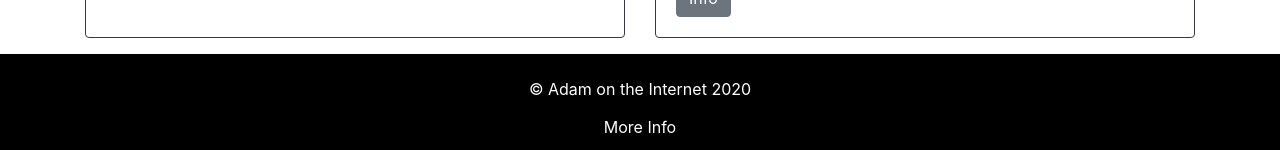
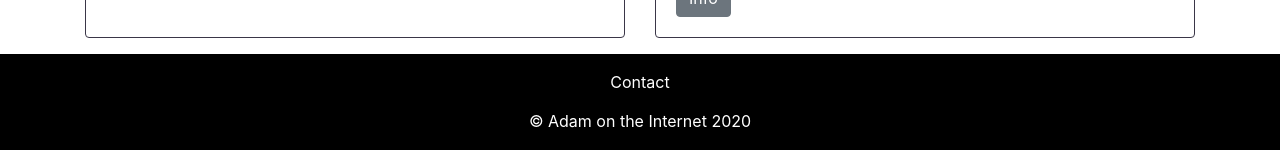
Before and after one commit to upandatom96/zoom-backgrounds, an Angular app: page /dashboard in a window 1280 px wide. Shown: the part 3240-3390 px from the top of the page. Built offline with nearby package versions, Linux system fonts and the light colour scheme; no server answers.

Commit message:
add contact

```diff
--- a/src/app/components/footer/footer.component.html
+++ b/src/app/components/footer/footer.component.html
@@ -1,6 +1,15 @@
 <div class="bg-brown">
   <div class="row">
     <div class="col-md-12 my-3 text-center">
+      <p class="mb-2">
+        <a
+          class="text-white"
+          href="https://adam-on-the-internet.herokuapp.com/contact"
+          target="_blank"
+        >
+          Contact
+        </a>
+      </p>
       <p class="my-0">
         <button
           class="btn btn-link text-white"
```
